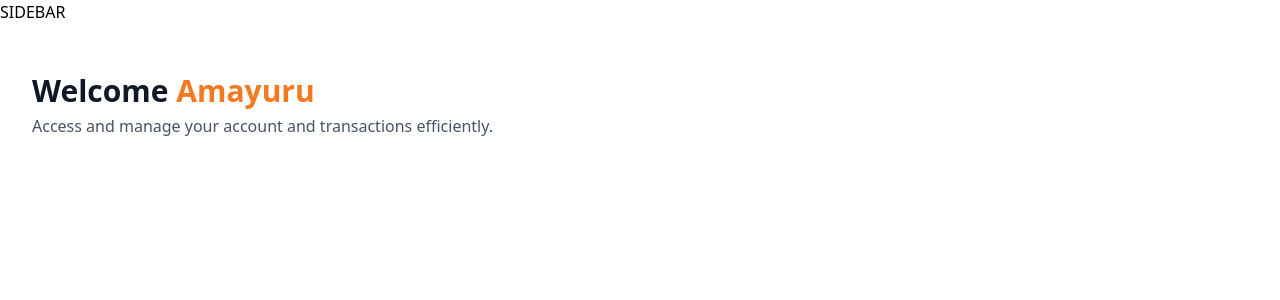
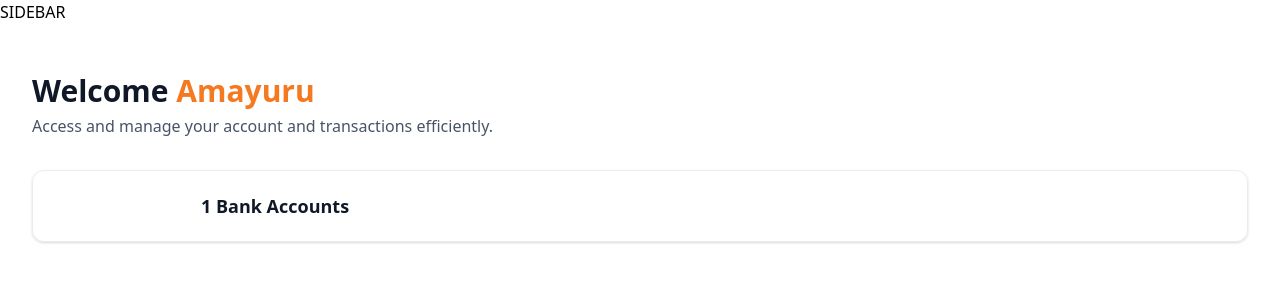
Before and after one commit to Amayuru1999/Sampath-Clone, a Next.js app: page / in a window 1280 px wide. Shown: the top 300 px of the page. Built offline with nearby package versions, Linux system fonts and the light colour scheme.

Commit message:
feat: Update TotalBalanceBox component layout and add doughnut chart

```diff
--- a/components/TotalBalanceBox.tsx
+++ b/components/TotalBalanceBox.tsx
@@ -4,9 +4,16 @@
     accounts=[],totalBanks,totalCurrentBalance
 }:TotlaBalanceBoxProps) => {
   return (
-    <div>
-
-    </div>
+    <section className='total-balance'>
+      <div className='total-balance-chart'>
+            {/* Doughnut Chart */}
+      </div>
+      <div className='flex flex-col gap-6'>
+        <h2 className='header-2'>
+            {totalBanks} Bank Accounts
+        </h2>
+      </div>
+    </section>
   )
 }
 
```
